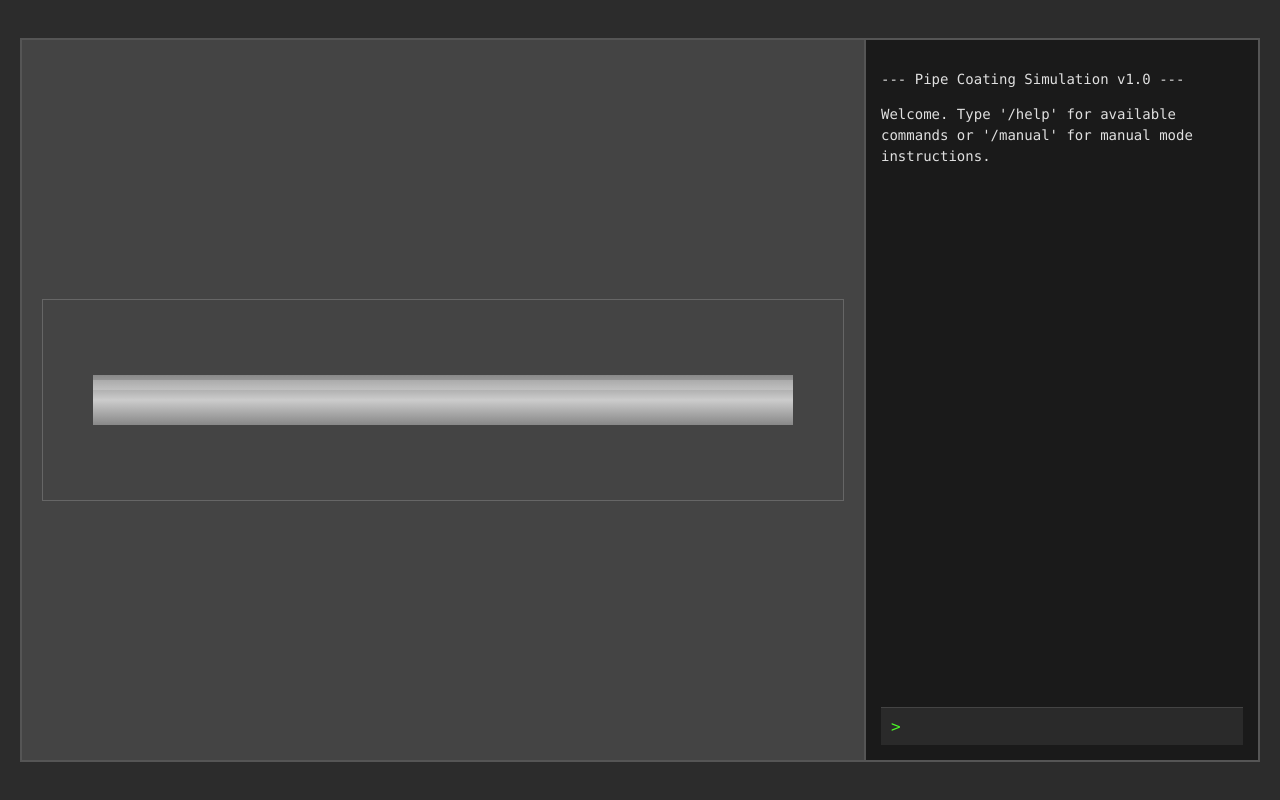
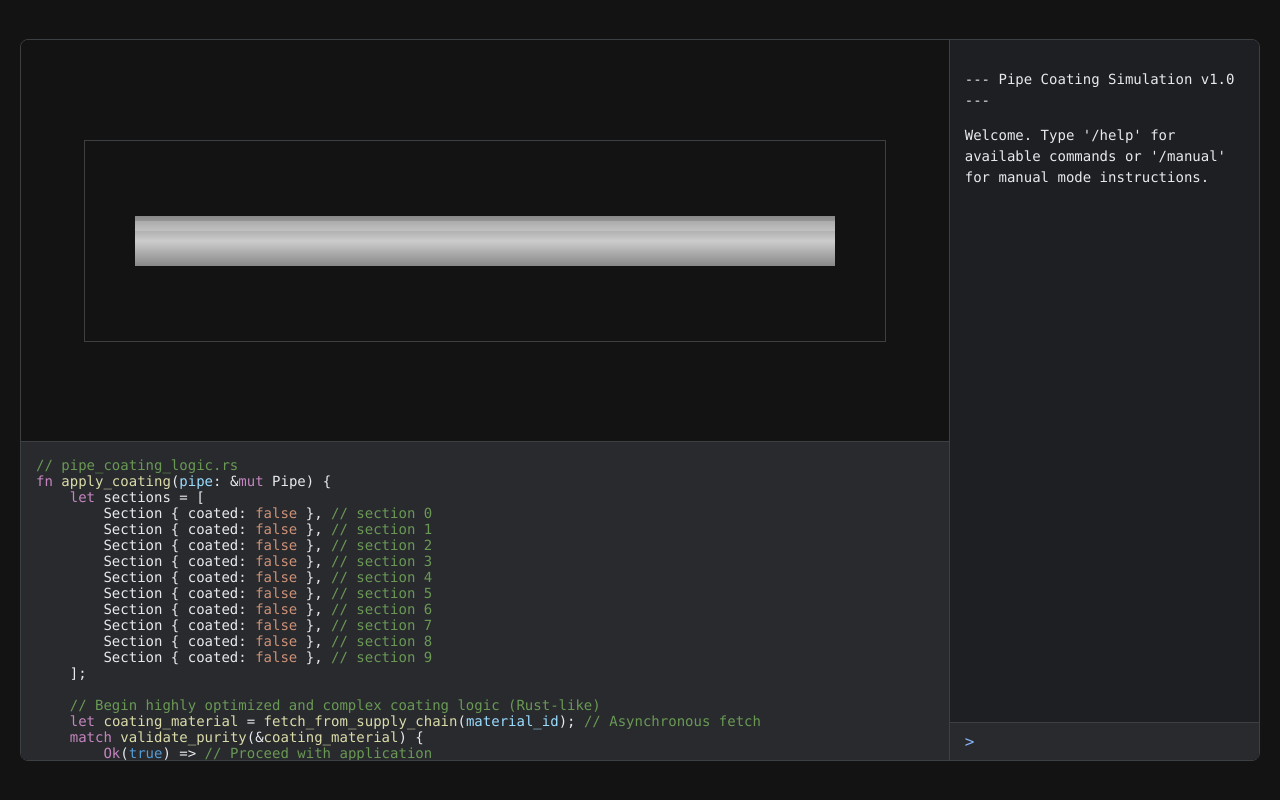
Before and after one commit to ogawahideto/genai, a plain HTML site: page pipe-coating/index.html in a window 1280 px wide. Drawn offline with Linux system fonts and the light colour scheme.

Commit message:
feat: Add pseudo-code display and integrate with coating actions
This commit introduces a pseudo-code editor to the "pipe coating" application, further enhancing its parody nature.

- A pseudo-code display area is added below the pipe canvas.
- The pseudo-code visually updates to reflect coating actions, both from `/coat` commands and manual mouse painting.
- The "complex coating logic" section within the pseudo-code now displays arbitrary, Rust-like code for humorous effect.
- The overall layout and styling are adjusted to accommodate the new editor.

```diff
--- a/pipe-coating/index.html
+++ b/pipe-coating/index.html
@@ -14,15 +14,31 @@
     <title>Pipe Coating</title>
     <style>
         :root {
-            --background-color: #2c2c2c;
-            --terminal-bg-color: #1a1a1a;
-            --text-color: #e0e0e0;
+            /* Gemini-like Color Palette */
+            --background-color: #131314;
+            --terminal-bg-color: #1e1f22;
+            --prompt-bg-color: #282a2e;
+            --code-bg-color: #282a2e;
+            --text-color: #e8eaed;
+            --thinking-color: #9aa0a6;
+            --prompt-color: #bdc1c6;
+            --prompt-label-color: #8ab4f8;
+            --error-color: #f28b82;
+            --caret-color: #8ab4f8;
+            --border-color: #3c4043;
+
+            /* Pseudo-code syntax colors */
+            --code-keyword: #c586c0;
+            --code-fn: #dcdcaa;
+            --code-comment: #6a9955;
+            --code-value: #9cdcfe;
+            --code-bool-true: #569cd6;
+            --code-bool-false: #ce9178;
+
+            /* Industrial Theme */
             --pipe-color-start: #888;
             --pipe-color-end: #ccc;
             --coating-color: rgba(255, 165, 0, 0.7);
-            --highlight-color: #ffa500;
-            --prompt-color: #4af626;
-            --caret-color: #00ff00; /* Green caret for CLI feel */
         }
 
         body {
@@ -41,35 +57,61 @@
         .container {
             display: flex;
             width: 100%;
-            max-width: 1400px;
+            max-width: 1600px; /* Increased max-width */
             height: 90vh;
-            border: 2px solid #555;
-            overflow: hidden; /* Prevent content overflow */
+            border: 1px solid var(--border-color);
+            border-radius: 8px;
+            overflow: hidden;
         }
 
         .canvas-container {
-            flex: 2;
+            flex: 3; /* Give more space to the canvas + code editor */
+            display: flex;
+            flex-direction: column; /* Align canvas and code editor vertically */
+            background-color: var(--background-color);
+            border-right: 1px solid var(--border-color);
+        }
+
+        .canvas-wrapper {
+            flex-grow: 1;
             display: flex;
             align-items: center;
             justify-content: center;
-            background-color: #444;
             padding: 20px;
-            border-right: 2px solid #555;
         }
 
         #pipeCanvas {
-            border: 1px solid #666;
+            border: 1px solid var(--border-color);
             cursor: crosshair;
+            width: 100%;
+            max-width: 800px;
         }
+
+        #pseudoCodeEditor {
+            background-color: var(--code-bg-color);
+            height: 40%;
+            border-top: 1px solid var(--border-color);
+            overflow-y: auto;
+            padding: 15px;
+            font-size: 14px;
+            white-space: pre;
+        }
+
+        #pseudoCodeEditor .code-keyword { color: var(--code-keyword); }
+        #pseudoCodeEditor .code-fn { color: var(--code-fn); }
+        #pseudoCodeEditor .code-comment { color: var(--code-comment); }
+        #pseudoCodeEditor .code-value { color: var(--code-value); }
+        #pseudoCodeEditor .code-bool-true { color: var(--code-bool-true); }
+        #pseudoCodeEditor .code-bool-false { color: var(--code-bool-false); }
 
         .terminal {
             flex: 1;
             background-color: var(--terminal-bg-color);
             display: flex;
             flex-direction: column;
-            padding: 15px;
+            padding: 0;
             overflow-y: hidden;
-            position: relative; /* For loading messages */
+            position: relative;
         }
 
         .messages {
@@ -77,55 +119,34 @@
             overflow-y: auto;
             font-size: 14px;
             line-height: 1.5;
+            padding: 15px;
             white-space: pre-wrap;
-            margin-bottom: 10px;
-            /* Scrollbar styling for better CLI feel */
             scrollbar-width: thin;
-            scrollbar-color: #555 #1a1a1a;
+            scrollbar-color: var(--border-color) var(--terminal-bg-color);
         }
-        .messages::-webkit-scrollbar {
-            width: 8px;
-        }
-        .messages::-webkit-scrollbar-track {
-            background: #1a1a1a;
-        }
-        .messages::-webkit-scrollbar-thumb {
-            background-color: #555;
-            border-radius: 4px;
-            border: 2px solid #1a1a1a;
-        }
+        .messages::-webkit-scrollbar { width: 8px; }
+        .messages::-webkit-scrollbar-track { background: var(--terminal-bg-color); }
+        .messages::-webkit-scrollbar-thumb { background-color: var(--border-color); border-radius: 4px; border: 2px solid var(--terminal-bg-color); }
 
-
-        .messages .gemini-response {
+        .messages .gemini-response, .messages .user-prompt, .messages .error, .messages .thinking {
             color: var(--text-color);
         }
-
-        .messages .user-prompt {
-            color: var(--prompt-color);
-        }
-
-        .messages .error {
-            color: #ff4d4d;
-        }
-
-        .messages .thinking {
-            color: #888;
-            font-style: italic;
-        }
+        .messages .user-prompt { color: var(--prompt-color); }
+        .messages .error { color: var(--error-color); }
+        .messages .thinking { color: var(--thinking-color); font-style: italic; }
 
         .prompt-container {
             display: flex;
             align-items: center;
-            background-color: #2a2a2a; /* Slightly lighter background for prompt */
-            border-top: 1px solid #444;
-            padding: 8px 0;
-            margin-top: auto; /* Push to bottom */
+            background-color: var(--prompt-bg-color);
+            border-top: 1px solid var(--border-color);
+            padding: 8px 15px;
+            margin-top: auto;
         }
 
         .prompt-label {
-            color: var(--prompt-color);
+            color: var(--prompt-label-color);
             margin-right: 8px;
-            margin-left: 10px; /* Padding on left */
         }
 
         #promptInput {
@@ -136,14 +157,17 @@
             font-size: 16px;
             flex-grow: 1;
             outline: none;
-            caret-color: var(--caret-color); /* Custom caret color */
+            caret-color: var(--caret-color);
         }
     </style>
 </head>
 <body>
     <div class="container">
         <div class="canvas-container">
-            <canvas id="pipeCanvas" width="800" height="200"></canvas>
+            <div class="canvas-wrapper">
+                <canvas id="pipeCanvas" width="800" height="200"></canvas>
+            </div>
+            <div id="pseudoCodeEditor"></div>
         </div>
         <div class="terminal">
             <div class="messages" id="messages"></div>
@@ -161,6 +185,7 @@
             const ctx = canvas.getContext('2d');
             const messagesEl = document.getElementById('messages');
             const promptInput = document.getElementById('promptInput');
+            const pseudoCodeEditor = document.getElementById('pseudoCodeEditor');
 
             // --- Configuration ---
             const pipe = {
@@ -171,7 +196,16 @@
                 sections: 10
             };
             const typingSpeed = 20;
-            const thinkingTime = 1000; // 1 second
+            const thinkingTime = 1000;
+            const thinkingMessages = [
+                "Analyzing pipe integrity...",
+                "Calibrating coating parameters...",
+                "Refactoring pipe_coating_logic.rs...",
+                "Calculating material requirements...",
+                "Accessing coating knowledge base...",
+                "Formulating coating solution...",
+                "Pondering the meaning of coating..."
+            ];
 
             // --- State ---
             let isPainting = false;
@@ -181,23 +215,46 @@
 
             // --- Color Palette ---
             const computedStyle = getComputedStyle(document.documentElement);
-            const pipeColorStart = computedStyle.getPropertyValue('--pipe-color-start').trim();
-            const pipeColorEnd = computedStyle.getPropertyValue('--pipe-color-end').trim();
             const coatingColor = computedStyle.getPropertyValue('--coating-color').trim();
 
             // --- Core Functions ---
 
-            function resetCanvas() {
-                // Reset the canvas context (size hack) and clipping
-                canvas.width = canvas.width;
-                drawPipe();
-                ctx.beginPath();
-                ctx.rect(pipe.x, pipe.y, pipe.width, pipe.height);
-                ctx.clip();
-                coatedSections.fill(false);
+            function renderPseudoCode() {
+                let code = `<span class="code-comment">// pipe_coating_logic.rs</span>\n`;
+                code += `<span class="code-keyword">fn</span> <span class="code-fn">apply_coating</span>(<span class="code-value">pipe</span>: &<span class="code-keyword">mut</span> Pipe) {\n`;
+                code += `    <span class="code-keyword">let</span> sections = [\n`;
+                for (let i = 0; i < pipe.sections; i++) {
+                    const coated = coatedSections[i];
+                    const boolClass = coated ? 'code-bool-true' : 'code-bool-false';
+                    code += `        Section { coated: <span class="${boolClass}">${coated}</span> }, <span class="code-comment">// section ${i}</span>\n`;
+                }
+                code += `    ];\n`;
+                code += `\n`;
+                code += `    <span class="code-comment">// Begin highly optimized and complex coating logic (Rust-like)</span>\n`;
+                code += `    <span class="code-keyword">let</span> <span class="code-fn">coating_material</span> = <span class="code-fn">fetch_from_supply_chain</span>(<span class="code-value">material_id</span>); <span class="code-comment">// Asynchronous fetch</span>\n`;
+                code += `    <span class="code-keyword">match</span> <span class="code-fn">validate_purity</span>(&<span class="code-fn">coating_material</span>) {\n`;
+                code += `        <span class="code-keyword">Ok</span>(<span class="code-bool-true">true</span>) => <span class="code-comment">// Proceed with application</span>\n`;
+                code += `            <span class="code-keyword">for</span> <span class="code-value">section</span> <span class="code-keyword">in</span> <span class="code-value">sections.iter_mut</span>() {\n`;
+                code += `                <span class="code-keyword">if</span> !<span class="code-value">section.coated</span> {\n`;
+                code += `                    <span class="code-fn">apply_layer</span>(&<span class="code-keyword">mut</span> <span class="code-value">section</span>, &<span class="code-fn">coating_material</span>, <span class="code-value">100.0</span>); <span class="code-comment">// 100% coverage</span>\n`;
+                code += `                    <span class="code-value">section.coated</span> = <span class="code-bool-true">true</span>;\n`;
+                code += `                    <span class="code-keyword">let</span> <span class="code-fn">checksum</span> = <span class="code-fn">calculate_integrity_checksum</span>(&<span class="code-value">section</span>); \n`;
+                code += `                    <span class="code-fn">report_status</span>(<span class="code-value">section.id</span>, <span class="code-value">checksum</span>);\n`;
+                code += `                }\n`;
+                code += `            }\n`;
+                code += `        <span class="code-keyword">Err</span>(<span class="code-value">e</span>) => <span class="code-fn">log_error</span>(<span class="code-string">"Coating material impure"</span>, <span class="code-value">e</span>),\n`;
+                code += `        <span class="code-keyword">_</span> => <span class="code-fn">panic</span>!(<span class="code-string">"Unexpected validation result"</span>),\n`;
+                code += `    }\n`;
+                code += `    <span class="code-fn">optimize_coating_flow</span>(<span class="code-value">pipe</span>);\n`;
+                code += `    <span class="code-comment">// End highly optimized and complex coating logic</span>\n`;
+                code += `}`;
+                pseudoCodeEditor.innerHTML = code;
             }
 
-            function drawPipe() {
+            function resetCanvas() {
+                canvas.width = canvas.width;
+                const pipeColorStart = computedStyle.getPropertyValue('--pipe-color-start').trim();
+                const pipeColorEnd = computedStyle.getPropertyValue('--pipe-color-end').trim();
                 const gradient = ctx.createLinearGradient(pipe.x, pipe.y, pipe.x, pipe.y + pipe.height);
                 gradient.addColorStop(0, pipeColorStart);
                 gradient.addColorStop(0.5, pipeColorEnd);
@@ -206,6 +263,12 @@
                 ctx.fillRect(pipe.x, pipe.y, pipe.width, pipe.height);
                 ctx.fillStyle = 'rgba(255, 255, 255, 0.2)';
                 ctx.fillRect(pipe.x, pipe.y + 5, pipe.width, 10);
+
+                ctx.beginPath();
+                ctx.rect(pipe.x, pipe.y, pipe.width, pipe.height);
+                ctx.clip();
+                coatedSections.fill(false);
+                renderPseudoCode();
             }
 
             function typeMessage(text, className, callback) {
@@ -226,21 +289,12 @@
                 type();
             }
 
-            const thinkingMessages = [
-                "Analyzing pipe integrity...",
-                "Calibrating coating parameters...",
-                "Consulting optimal coating strategies...",
-                "Calculating material requirements...",
-                "Accessing coating knowledge base...",
-                "Formulating coating solution...",
-                "Pondering the meaning of coating..."
-            ];
-
             function showThinkingMessage(callback) {
                 const randomMessage = thinkingMessages[Math.floor(Math.random() * thinkingMessages.length)];
                 typeMessage(randomMessage, 'thinking', () => {
                     setTimeout(() => {
-                        messagesEl.lastChild.remove(); // Remove thinking message
+                        const thinkingMessageEl = messagesEl.querySelector('.thinking');
+                        if(thinkingMessageEl) thinkingMessageEl.remove();
                         if (callback) callback();
                     }, thinkingTime);
                 });
@@ -256,10 +310,11 @@
 
                 ctx.fillStyle = coatingColor;
                 ctx.fillRect(x, pipe.y, sectionWidth, pipe.height);
-                coatedSections[sectionIndex] = true;
+                if (!coatedSections[sectionIndex]) {
+                    coatedSections[sectionIndex] = true;
+                    renderPseudoCode();
+                }
             }
-
-            // --- Command Handling ---
 
             function handleCommand(command) {
                 const parts = command.toLowerCase().split(' ').filter(p => p);
@@ -268,23 +323,16 @@
 
                 switch (cmd) {
                     case 'help':
-                        typeMessage(
-`Available commands:
-- /help: Shows this message.
-- /coat <section|all>: Coats a specific section (0-9) or all sections.
-- /status: Shows the current coating status.
-- /clear: Resets all coating on the pipe.
-- /manual: Provides instructions for manual coating.`
-                        , 'gemini-response');
+                        typeMessage(`Available commands:\n- /help: Shows this message.\n- /coat <section|all>: Coats a specific section (0-9) or all sections.\n- /status: Shows the current coating status.\n- /clear: Resets all coating on the pipe.\n- /manual: Provides instructions for manual coating.`, 'gemini-response');
                         break;
 
                     case 'coat':
                         if (args.length === 0) {
-                            typeMessage('Usage: coat <section_number|all>', 'error');
+                            typeMessage('Usage: /coat <section_number|all>', 'error');
                             break;
                         }
                         if (args[0] === 'all') {
-                            typeMessage('Coating all sections...', 'gemini-response', () => {
+                            typeMessage('Refactoring all sections in pipe_coating_logic.rs...', 'gemini-response', () => {
                                 for (let i = 0; i < pipe.sections; i++) {
                                     autoCoatSection(i, true);
                                 }
@@ -293,7 +341,7 @@
                         } else {
                             const section = parseInt(args[0], 10);
                             if (!isNaN(section)) {
-                                typeMessage(`Coating section ${section}...`, 'gemini-response', () => {
+                                typeMessage(`Refactoring section ${section} in pipe_coating_logic.rs...`, 'gemini-response', () => {
                                     autoCoatSection(section);
                                 });
                             } else {
@@ -311,23 +359,21 @@
                         break;
 
                     case 'clear':
-                        typeMessage('Resetting pipe coating...', 'gemini-response', () => {
+                        typeMessage('Reverting changes in pipe_coating_logic.rs...', 'gemini-response', () => {
                              resetCanvas();
                              typeMessage('Pipe is now clear.', 'gemini-response');
                         });
                         break;
 
                     case 'manual':
-                        typeMessage('You can coat the pipe manually by clicking and dragging the mouse over the canvas on the left.', 'gemini-response');
+                        typeMessage('You can coat the pipe manually by clicking and dragging the mouse over the canvas.', 'gemini-response');
                         break;
 
                     default:
-                        typeMessage(`Unknown command: '${command}'. Type 'help' for a list of commands.`, 'error');
+                        typeMessage(`Unknown command: '${command}'. Type '/help' for a list of commands.`, 'error');
                         break;
                 }
             }
-
-            // --- Manual Painting ---
 
             function getMousePos(canvas, evt) {
                 const rect = canvas.getBoundingClientRect();
@@ -352,17 +398,23 @@
                 ctx.moveTo(lastX, lastY);
                 ctx.lineTo(pos.x, pos.y);
                 ctx.stroke();
+
+                const midX = (lastX + pos.x) / 2;
+                if (midX >= pipe.x && midX <= pipe.x + pipe.width) {
+                    const sectionIndex = Math.floor(((midX - pipe.x) / pipe.width) * pipe.sections);
+                    if (sectionIndex >= 0 && sectionIndex < pipe.sections && !coatedSections[sectionIndex]) {
+                        coatedSections[sectionIndex] = true;
+                        renderPseudoCode();
+                    }
+                }
                 [lastX, lastY] = [pos.x, pos.y];
             }
-
-            // --- Initialization ---
 
             function init() {
                 resetCanvas();
                 typeMessage('--- Pipe Coating Simulation v1.0 ---', 'gemini-response');
                 typeMessage("Welcome. Type '/help' for available commands or '/manual' for manual mode instructions.", 'gemini-response');
 
-                // Event Listeners
                 promptInput.addEventListener('keydown', (e) => {
                     if (e.key === 'Enter') {
                         const rawCommand = promptInput.value.trim();
@@ -373,18 +425,13 @@
                             messagesEl.appendChild(p);
 
                             if (rawCommand.startsWith('/')) {
-                                const command = rawCommand.substring(1); // Remove the leading '/'
-                                // Show thinking message before executing command
+                                const command = rawCommand.substring(1);
                                 showThinkingMessage(() => {
                                     handleCommand(command);
                                 });
                             } else {
-                                // Non-command input, perform a "random" action
                                 showThinkingMessage(() => {
-                                    const uncoatedSections = coatedSections
-                                        .map((isCoated, index) => isCoated ? -1 : index)
-                                        .filter(index => index !== -1);
-
+                                    const uncoatedSections = coatedSections.map((isCoated, index) => isCoated ? -1 : index).filter(index => index !== -1);
                                     if (uncoatedSections.length > 0) {
                                         const randomSection = uncoatedSections[Math.floor(Math.random() * uncoatedSections.length)];
                                         typeMessage(`Based on my analysis of your input, section ${randomSection} requires immediate attention.`, 'gemini-response', () => {
```
